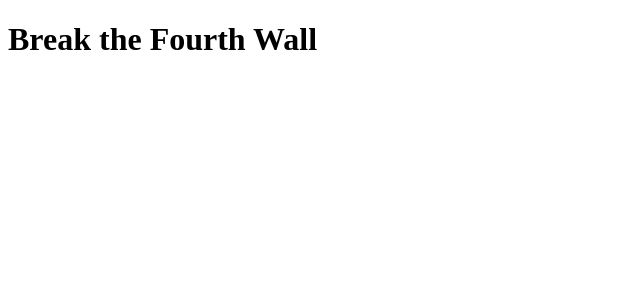
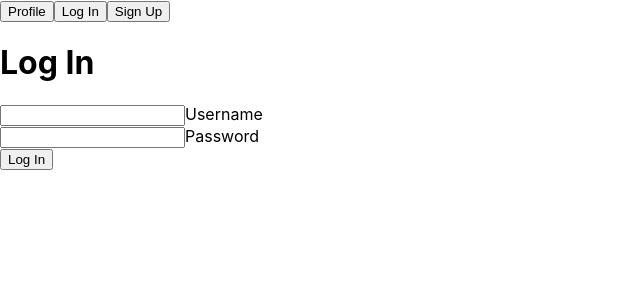
Before and after one commit to RKRedfern/fourth_wall_frontend, a React (Create React App) app: page /login in a window 1280 px wide. Shown: the top 300 px of the page, without its empty margins (0-640 px from the left). Built offline with nearby package versions, Linux system fonts and the light colour scheme.

Commit message:
pursuing login functionality

```diff
--- a/src/App.js
+++ b/src/App.js
@@ -2,27 +2,53 @@
 import React from 'react';
 import { Route, Switch } from 'react-router-dom';
 import { connect } from 'react-redux';
-import {URL} from './index';
+//import {URL} from './index';
 import HomePage from './Containers/HomePage';
+import NavBar from './Components/NavBar';
+import LogInForm from './Components/LogInForm';
+//import SignUpForm from './Components/SignUpForm';
 
 class App extends React.Component {
 
+  // signupSubmitHandler = (userObj) => {
+  //   this.props.signup(userObj)
+  // }
 
+  loginSubmitHandler = (userObj) => {
+    this.props.login(userObj)
+  }
 
   render () {
     return (
       <div className="App">
+      <NavBar />
+      <Switch>
 
-      <Switch>
+      <Route path="/login" render={(routerProps) => {
+          return(
+            <LogInForm  submitHandler={this.loginSubmitHandler} routerProps={routerProps}/> )
+          }}
+      />
 
       <Route path="/" render={() => <HomePage />} />
 
       </Switch>
-
       </div>
     )
   }
-
 }
 
-export default App;
+function msp(state){
+  return{
+    user: state.user
+  }
+}
+
+function mdp(dispatch){
+  return{
+    //signup: (newUserObj) => dispatch(signupUser(newUserObj)),
+    login: (userObj) => dispatch(loginUser(userObj))
+  }
+}
+
+export default connect(msp, mdp)(App);
--- /dev/null
+++ b/src/Components/LogInForm.js
@@ -0,0 +1,53 @@
+import React from 'react'
+
+
+class LogInForm extends React.Component {
+    state = {
+        username: "",
+        password: ""
+    }
+
+    changeHandler = (e) => {
+        this.setState({ [e.target.name]: e.target.value})
+    }
+
+    submitHandler = (e) => {
+        e.preventDefault()
+
+        let location = this.props.routerProps.history
+        location.replace("/profile")
+        this.props.submitHandler(this.state)
+
+    }
+
+    render(){
+        return(
+            <body className="form-body">
+
+                <h1>Log In</h1>
+                <form onSubmit={this.submitHandler} className="login-form">
+
+                    <div className="username-div">
+                        <input type="text" name="username" value={this.state.username} onChange={this.changeHandler} autoComplete="off"/>
+                        <label for="username" className="label-username">
+                            <span className="content-username">Username</span>
+                        </label>
+                    </div>
+
+                    <div className="password-div">
+                        <input type="password" name="password" value={this.state.password} onChange={this.changeHandler} autoComplete="off" />
+                        <label for="password" className="label-password">
+                            <span className="content-password">Password</span>
+                        </label>
+
+                    </div>
+
+                    <button>Log In</button>
+                </form>
+
+            </body>
+        )
+    }
+}
+
+export default LogInForm;
--- /dev/null
+++ b/src/Components/NavBar.js
@@ -0,0 +1,37 @@
+import React from 'react'
+// import { connect } from 'react-redux'
+import { NavLink } from 'react-router-dom'
+
+
+const NavBar = (props) => {
+
+
+    return(
+        <div className="nav-bar">
+            <>
+                <NavLink to="/profile" style={{ color: 'inherit', textDecoration: 'inherit'}}>
+                    <button>Profile</button>
+                </NavLink>
+
+                <NavLink to="/login" style={{ color: 'inherit', textDecoration: 'inherit'}}>
+                    {/* <button onClick={()=> {
+                    localStorage.removeItem("token")
+                    localStorage.removeItem("user")
+                    props.logOut()
+                    }} >Log Out </button> */}
+                </NavLink>
+
+                <NavLink to="/login" style={{ color: 'inherit', textDecoration: 'inherit'}}>
+                    <button>Log In</button>
+                </NavLink>
+
+                <NavLink to="/signup" style={{ color: 'inherit', textDecoration: 'inherit'}}>
+                    <button>Sign Up</button>
+                </NavLink>
+            </>
+        </div>
+    )
+
+}
+
+export default NavBar;
--- /dev/null
+++ b/src/Components/SignUpForm.js
@@ -0,0 +1,51 @@
+import React from 'react'
+
+class SignUpForm extends React.Component {
+    state = {
+        username: "",
+        password: ""
+    }
+
+    changeHandler = (e) => {
+        this.setState({ [e.target.name]: e.target.value})
+    }
+
+    submitHandler = (e) => {
+        e.preventDefault()
+
+        let location = this.props.routerProps.history
+        location.replace("/profile")
+        this.props.submitHandler(this.state)
+    }
+
+    render(){
+        return(
+
+            <body className="form-body">
+
+                    <h1> Sign Up</h1>
+                <form onSubmit={this.submitHandler} className="signup-form">
+
+                    <div className="username-div">
+                        <input type="text" name="username" value={this.state.username} onChange={this.changeHandler} autoComplete="off"/>
+                        <label for="username" className="label-username">
+                            <span className="content-username">Username</span>
+                        </label>
+                    </div>
+
+                    <div className="password-div">
+                        <input type="password" name="password" value={this.state.password} onChange={this.changeHandler} autoComplete="off" />
+                        <label for="password" className="label-password">
+                            <span className="content-password">Password</span>
+                        </label>
+                    </div>
+
+                    <button>Sign up</button>
+                </form>
+
+            </body>
+        )
+    }
+}
+
+export default SignUpForm
--- a/src/Containers/HomePage.js
+++ b/src/Containers/HomePage.js
@@ -3,6 +3,7 @@ import React from 'react'
 
 class HomePage extends React.Component  {
     render () {
+
         const ghosts = this.props.ghosts
 
         return (
--- a/src/Redux/rootReducer.js
+++ b/src/Redux/rootReducer.js
@@ -2,8 +2,7 @@
 import {combineReducers} from 'redux';
 
 const defaultState = {
-    user: null,
-    ghosts: [],
+    user: null
 }
 
 function userReducer(prevState = defaultState.user, action){
--- a/src/index.css
+++ b/src/index.css
@@ -0,0 +1,15 @@
+body {
+    margin: 0;
+    font-family: -apple-system, BlinkMacSystemFont, 'Segoe UI', 'Roboto', 'Oxygen',
+        'Ubuntu', 'Cantarell', 'Fira Sans', 'Droid Sans', 'Helvetica Neue',
+        sans-serif;
+    -webkit-font-smoothing: antialiased;
+    -moz-osx-font-smoothing: grayscale;
+    list-style: none;
+    }
+
+
+    code {
+    font-family: source-code-pro, Menlo, Monaco, Consolas, 'Courier New',
+        monospace;
+}
```
Also changed, not shown: src/Redux/action.js (+63 -63 lines), src/Redux/actionTypes.js (+5 -5 lines). Lines whose indentation alone changed are shown as unchanged.
